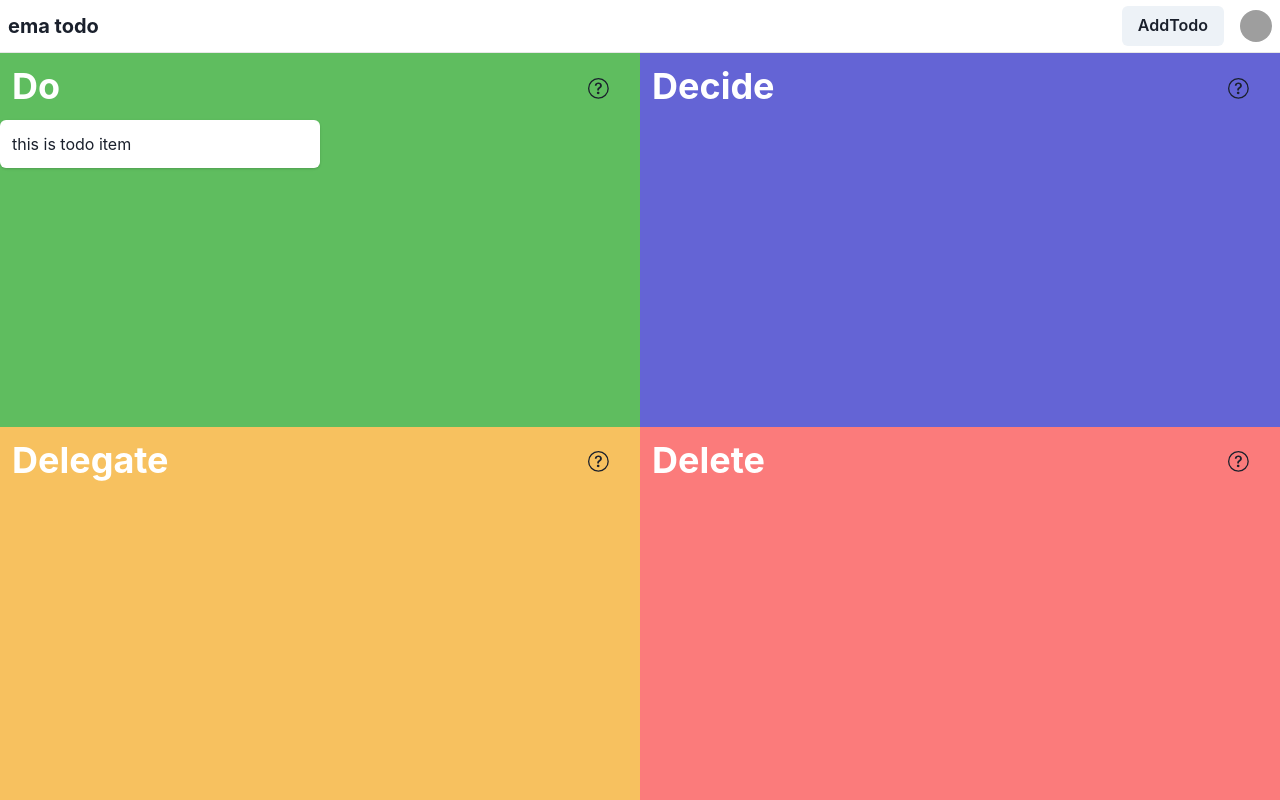
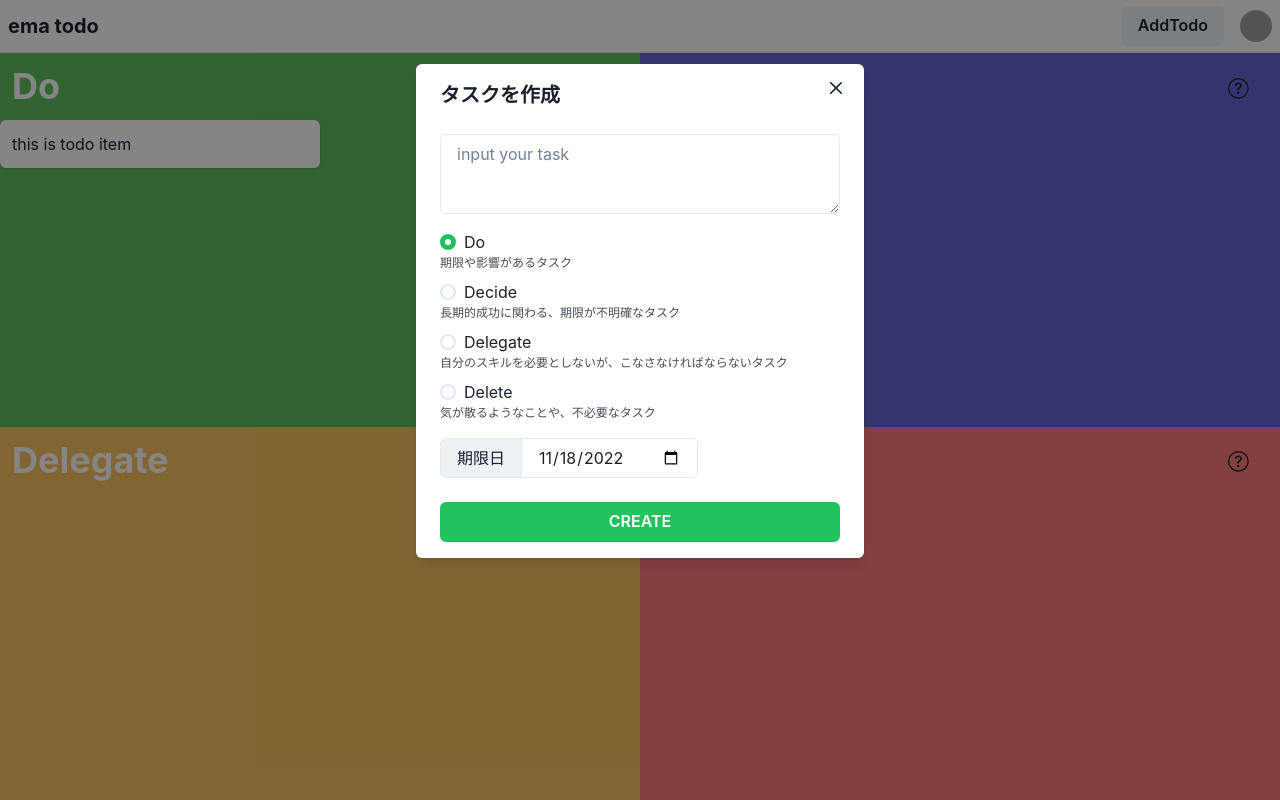
Before and after one commit to kca2250/ema_todo, a React (Vite) app: page / in a window 1280 px wide. Both pictures are taken after a click on the button "AddTodo". Built offline with nearby package versions, Linux system fonts and the light colour scheme; grey boxes are pictures that could not be loaded.

Commit message:
タスク追加ボタンとモーダルを作成

```diff
--- a/src/components/AddButton.tsx
+++ b/src/components/AddButton.tsx
@@ -1,5 +1,104 @@
-import { Button } from "@chakra-ui/react";
+import {
+  Button,
+  Textarea,
+  Modal,
+  ModalBody,
+  ModalCloseButton,
+  ModalContent,
+  ModalFooter,
+  ModalHeader,
+  ModalOverlay,
+  useDisclosure,
+  InputGroup,
+  InputLeftAddon,
+  Input,
+  Spacer,
+  RadioGroup,
+  Stack,
+  Radio,
+  Text,
+  Box,
+} from "@chakra-ui/react";
+import React from "react";
+import { useForm, FieldValues } from "react-hook-form";
+import { RADIO_ITEMS } from "../constants/RADIO_ITEMS";
+import { currentDate } from "../utils/date";
 
 export const AddButton: React.FC = () => {
-  return <Button>AddTodo</Button>;
+  const { isOpen, onOpen, onClose } = useDisclosure();
+  const {
+    register,
+    handleSubmit,
+    formState: { errors },
+  } = useForm<FieldValues>({
+    mode: "onBlur",
+  });
+
+  const onSubmit = handleSubmit((data: FieldValues) => {
+    console.log(data);
+    onClose();
+  });
+
+  return (
+    <>
+      <Button onClick={onOpen}>AddTodo</Button>
+
+      {/* モーダル */}
+      <Modal isOpen={isOpen} onClose={onClose}>
+        <ModalOverlay />
+        <ModalContent>
+          <ModalHeader>タスクを作成</ModalHeader>
+          <ModalCloseButton />
+          <form onSubmit={onSubmit}>
+            <ModalBody display="flex" flexFlow="column" gap="4">
+              <Textarea
+                placeholder="input your task"
+                focusBorderColor={errors.content && "red.200"}
+                {...register("content", {
+                  required: { value: true, message: "必須の項目です" },
+                })}
+              />
+
+              <RadioGroup defaultValue={RADIO_ITEMS[0].title}>
+                <Stack spacing={2} direction="column">
+                  {RADIO_ITEMS.map((item, index) => (
+                    <Box key={`radio-item-${index}`}>
+                      <Radio
+                        colorScheme={item.color}
+                        value={item.title}
+                        {...register("category")}
+                      >
+                        {item.title}
+                      </Radio>
+                      <Text opacity={0.8} fontSize="xs">
+                        {item.description}
+                      </Text>
+                    </Box>
+                  ))}
+                </Stack>
+              </RadioGroup>
+
+              <InputGroup>
+                <InputLeftAddon children="期限日" />
+                <Input
+                  maxWidth="fit-content"
+                  type="date"
+                  defaultValue={currentDate()}
+                  {...register("dueDate", {
+                    required: { value: true, message: "必須の項目です" },
+                    validate: (value) => value > currentDate,
+                  })}
+                />
+              </InputGroup>
+            </ModalBody>
+            <ModalFooter>
+              <Button minW="100%" colorScheme="whatsapp" type="submit">
+                CREATE
+              </Button>
+            </ModalFooter>
+          </form>
+        </ModalContent>
+      </Modal>
+    </>
+  );
 };
```
